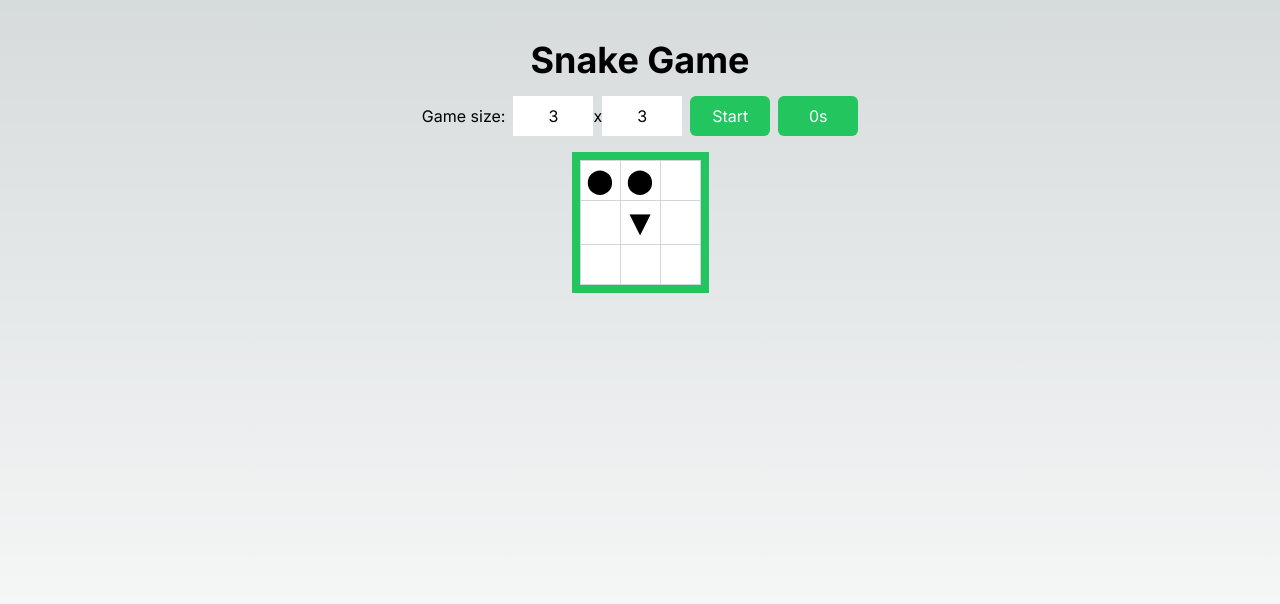
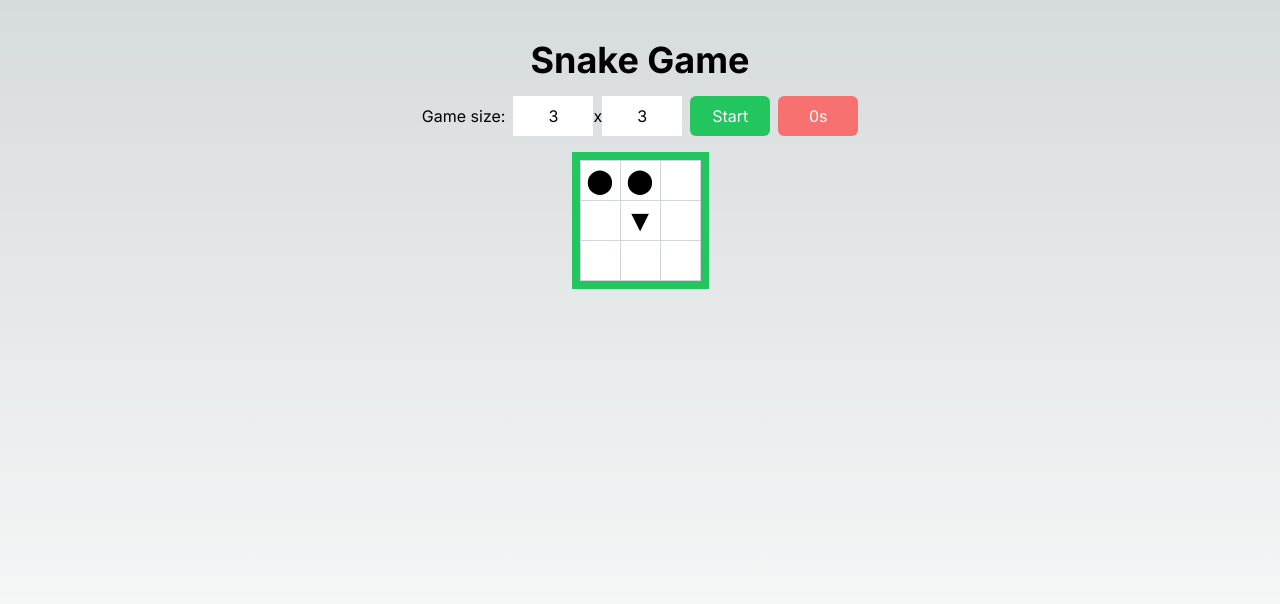
Before and after one commit to duydongoc1996/snake-game, a Next.js app in the folder game/: page / in a window 1280 px wide. Shown: the top 604 px of the page. Built offline with nearby package versions, Linux system fonts and the light colour scheme.

Commit message:
improve game loop

```diff
--- a/game/src/app/components/cell.tsx
+++ b/game/src/app/components/cell.tsx
@@ -13,7 +13,7 @@ export default function Cell(props: { gameState: GameState; cell: GameCell }) {
     ({
       [GameCellType.EMPTY]: <span></span>,
       [GameCellType.HEAD]: (
-        <span className="text-4xl">{buildHead(gameState)}</span>
+        <span className="text-3xl">{buildHead(gameState)}</span>
       ),
       [GameCellType.BODY]: <span>&#11044;</span>,
       [GameCellType.TAIL]: <span>&#11044;</span>,
--- a/game/src/app/components/game-menu.tsx
+++ b/game/src/app/components/game-menu.tsx
@@ -1,4 +1,4 @@
-import { GameState } from "../types";
+import { GameState, GameStatus } from "../types";
 
 export default function GameMenu(props: {
   width: number;
@@ -33,7 +33,14 @@ export default function GameMenu(props: {
       >
         Start
       </button>
-      <button className="ml-2 w-20 h-10 bg-green-500 text-white rounded-md text-center">
+      <button
+        className={
+          "ml-2 w-20 h-10  text-white rounded-md text-center " +
+          (props.gameState.status === GameStatus.PLAYING
+            ? "bg-blue-500"
+            : "bg-red-400")
+        }
+      >
         {props.gameState.timer.time}s
       </button>
     </div>
--- a/game/src/app/components/matrix.tsx
+++ b/game/src/app/components/matrix.tsx
@@ -2,10 +2,6 @@ import { GameState } from "../types";
 import Cell from "./cell";
 
 export default function Matrix(props: { gameState: GameState }) {
-  console.log(
-    `Render matrix:  ${props.gameState.matrix.height}x${props.gameState.matrix.width}`
-  );
-
   return (
     <div className="bg-white">
       <div className="border-8 border-green-500">
--- a/game/src/app/core/bait.ts
+++ b/game/src/app/core/bait.ts
@@ -1,6 +1,12 @@
-import { GameCellType, GameState, Position } from "../types";
+import {
+  GameBait,
+  GameCellType,
+  GameMatrix,
+  GameState,
+  Position,
+} from "../types";
 
-export function generateBait(gameState: GameState): boolean {
+export function generateBait(gameState: GameState): GameBait | null {
   // Find empty cells in the matrix
   const emptyCells: Position[] = gameState.matrix.objects.reduce(
     (acc, row, rowIndex) => {
@@ -14,14 +20,27 @@ export function generateBait(gameState: GameState): boolean {
     [] as Position[]
   );
 
-  if (emptyCells.length === 0) return false;
+  if (emptyCells.length === 0) return null;
 
   const randomIndex = Math.floor(Math.random() * emptyCells.length);
-  const position = emptyCells[randomIndex];
+  const bait = { position: emptyCells[randomIndex] };
+  printBait(bait);
+  return bait;
+}
 
-  // Add bait
-  gameState.matrix.objects[position.y][position.x] = {
-    type: GameCellType.BAIT,
+export function injectBaitToMatrix(bait: GameBait | null) {
+  if (bait === null) return (gameMatrix: GameMatrix): GameMatrix => gameMatrix;
+
+  return (gameMatrix: GameMatrix): GameMatrix => {
+    // Add bait
+    gameMatrix.objects[bait.position.y][bait.position.x] = {
+      type: GameCellType.BAIT,
+    };
+    return gameMatrix;
   };
-  return true;
 }
+
+export function printBait(bait: GameBait | null) {
+  if (bait === null) console.debug("Bait: NULL");
+  else console.debug(`Bait: (${bait.position.x}, ${bait.position.y})`);
+}
--- a/game/src/app/core/matrix.ts
+++ b/game/src/app/core/matrix.ts
@@ -1,13 +1,32 @@
 import { GameCellType, GameMatrix } from "../types";
 
-export function createEmptyMatrix(height: number, width: number): GameMatrix {
-  const objects = Array.from({ length: height }, () =>
-    Array.from({ length: width }, () => ({ type: GameCellType.EMPTY }))
+export function validateMatrixSize(size: {
+  height: number;
+  width: number;
+}): boolean {
+  if (size.height < 3 || size.height > 20 || size.width < 3 || size.width > 20)
+    return false;
+
+  return true;
+}
+
+export function createEmptyMatrix(size: {
+  height: number;
+  width: number;
+}): GameMatrix {
+  const objects = Array.from({ length: size.height }, () =>
+    Array.from({ length: size.width }, () => ({ type: GameCellType.EMPTY }))
   );
 
   return {
-    height,
-    width,
+    height: size.height,
+    width: size.width,
     objects,
   };
 }
+
+export function printMatrix(matrix: GameMatrix) {
+  // Print matrix
+  console.log("Matrix:");
+  console.table(matrix.objects.map((row) => row.map((cell) => cell.type)));
+}
--- a/game/src/app/core/snake.ts
+++ b/game/src/app/core/snake.ts
@@ -3,11 +3,12 @@ import {
   Direction,
   GameCellType,
   GameMatrix,
+  GameSnake,
   GameState,
   GameStatus,
   Position,
 } from "../types";
-import { generateBait } from "./bait";
+import { generateBait, injectBaitToMatrix } from "./bait";
 
 export function getDefaultSnake() {
   return {
@@ -61,6 +62,7 @@ export function moveSnake(
   };
 
   const newHead = (directions[direction] || directions["default"])();
+  console.log("Move: ", newHead);
 
   // Check next move
   const movements = {
@@ -114,11 +116,11 @@ function moveToBait(
   gameState.matrix.objects[head.y][head.x] = { type: GameCellType.BODY };
 
   // Generate new bait, if can not, WIN
-  if (!generateBait(gameState)) {
+  const bait = generateBait(gameState);
+  if (!bait) {
     gameState.status = GameStatus.WIN;
-
     onWin();
-  }
+  } else gameState.matrix = injectBaitToMatrix(bait)(gameState.matrix);
 
   return gameState;
 }
@@ -132,3 +134,11 @@ function moveToWall(gameState: GameState, onLose: () => void) {
   onLose();
   return gameState;
 }
+
+export function printSnake(snake: GameSnake): void {
+  console.debug(
+    `Snake: TAIL->${snake.array
+      .map((p) => `(${p.x}, ${p.y})`)
+      .join(" -> ")}->HEAD`
+  );
+}
--- a/game/src/app/core/state.ts
+++ b/game/src/app/core/state.ts
@@ -1,6 +1,7 @@
 import * as _ from "lodash";
 import { DEFAULT_MATRIX_HEIGHT, DEFAULT_MATRIX_WIDTH } from "../const";
 import { GameState, GameStatus } from "../types";
+import { generateBait, injectBaitToMatrix } from "./bait";
 import { createEmptyMatrix } from "./matrix";
 import { getDefaultSnake, injectSnakeToMatrix } from "./snake";
 
@@ -11,11 +12,31 @@ export function getDefaultGameState(): GameState {
       time: 0,
       start: null,
     },
-    matrix: _.flow([createEmptyMatrix, injectSnakeToMatrix])(
-      DEFAULT_MATRIX_HEIGHT,
-      DEFAULT_MATRIX_WIDTH
-    ),
+    matrix: _.flow([createEmptyMatrix, injectSnakeToMatrix])({
+      height: DEFAULT_MATRIX_HEIGHT,
+      width: DEFAULT_MATRIX_WIDTH,
+    }),
     snake: getDefaultSnake(),
     bait: null,
   };
 }
+
+export function getNewGameState(gameState: GameState): GameState {
+  // Reset the game state
+  gameState.status = GameStatus.PLAYING;
+  gameState.snake = getDefaultSnake();
+  gameState.timer.time = 0;
+  gameState.timer.start = new Date();
+
+  // Generate snake fisrt
+  gameState.matrix = _.flow([createEmptyMatrix, injectSnakeToMatrix])({
+    height: gameState.matrix.height,
+    width: gameState.matrix.width,
+  });
+
+  // Then generate bait in empty cell
+  gameState.bait = generateBait(gameState);
+  gameState.matrix = injectBaitToMatrix(gameState.bait)(gameState.matrix);
+
+  return gameState;
+}
--- a/game/src/app/page.tsx
+++ b/game/src/app/page.tsx
@@ -1,8 +1,8 @@
 "use client";
 
 import { produce } from "immer";
-import * as _ from "lodash";
 import { useEffect, useState } from "react";
+import { useInterval } from "usehooks-ts";
 import GameMenu from "./components/game-menu";
 import Matrix from "./components/matrix";
 import {
@@ -10,20 +10,20 @@ import {
   DEFAULT_MATRIX_WIDTH,
   FRAME_TICK,
 } from "./const";
-import { generateBait } from "./core/bait";
 import { addKeyboardListeners } from "./core/keyboard";
-import { createEmptyMatrix } from "./core/matrix";
-import { getDefaultSnake, injectSnakeToMatrix, moveSnake } from "./core/snake";
-import { getDefaultGameState } from "./core/state";
+import { validateMatrixSize } from "./core/matrix";
+import { moveSnake, printSnake } from "./core/snake";
+import { getDefaultGameState, getNewGameState } from "./core/state";
 import { Direction, GameStatus } from "./types";
 
 export default function Game() {
   const [gameState, setGameState] = useState(getDefaultGameState());
   const [width, setWidth] = useState(DEFAULT_MATRIX_WIDTH);
   const [height, setHeight] = useState(DEFAULT_MATRIX_HEIGHT);
-  const [intervalID, setIntervalID] = useState<any>(null);
 
-  console.log("State: ", gameState);
+  useEffect(() => {
+    printSnake(gameState.snake);
+  }, []); // Runs only on mount and unmount
 
   const onKeyUp = () => {
     setGameState((state) =>
@@ -64,8 +64,8 @@ export default function Game() {
   }, []); // Runs only on mount and unmount
 
   const onChangeHeight = (height: number) => {
+    console.log("Change height", height);
     setHeight(height);
-    console.log("Change height", height);
   };
   const onChangeWidth = (width: number) => {
     console.log("Change width", width);
@@ -73,54 +73,47 @@ export default function Game() {
   };
 
   const onWin = () => {
-    if (intervalID) window.clearInterval(intervalID);
     console.log("You win!");
   };
 
   const onLose = () => {
-    if (intervalID) window.clearInterval(intervalID);
     console.log("You lose!");
   };
 
   const onStart = () => {
-    // Remove old intervalID
-    if (intervalID) window.clearInterval(intervalID);
+    // Validate matrix size
+    if (!validateMatrixSize({ height, width }))
+      return console.error("Invalid matrix size");
 
     // Start new game
     setGameState(
       produce(gameState, (draft) => {
-        draft.status = GameStatus.PLAYING;
-        draft.snake = getDefaultSnake();
-        draft.timer.time = 0;
-        draft.timer.start = new Date();
-        draft.matrix = _.flow([createEmptyMatrix, injectSnakeToMatrix])(
-          height,
-          width
-        );
-        generateBait(draft);
-      }) // Reset the game state
+        draft.matrix.height = height;
+        draft.matrix.width = width;
+        getNewGameState(draft);
+      })
     );
 
-    // Start an infinite intervalID
-    const loop = window.setInterval(() => {
+    console.log("Start game");
+  };
+
+  // Game loop
+  useInterval(
+    () => {
       // Run this every frame
       setGameState((state) =>
         produce(state, (draft) => {
           moveSnake(draft, onWin, onLose);
-          console.debug("in: ", intervalID);
-
           draft.timer.time += 1;
-
           return draft;
         })
       );
-    }, FRAME_TICK);
-    console.debug("loop: ", loop);
-
-    setIntervalID(loop);
-
-    console.log("Start game");
-  };
+      printSnake(gameState.snake);
+      // printMatrix(gameState.matrix);
+    },
+    // Delay in milliseconds or null to stop it
+    gameState.status === GameStatus.PLAYING ? FRAME_TICK : null
+  );
 
   return (
     <main className="flex min-h-screen flex-col items-center pt-10">
--- a/game/src/app/types/index.ts
+++ b/game/src/app/types/index.ts
@@ -18,7 +18,7 @@ export enum GameStatus {
 }
 
 export enum GameCellType {
-  EMPTY = "EMPTY",
+  EMPTY = "",
   BODY = "BODY",
   HEAD = "HEAD",
   TAIL = "TAIL",
```
